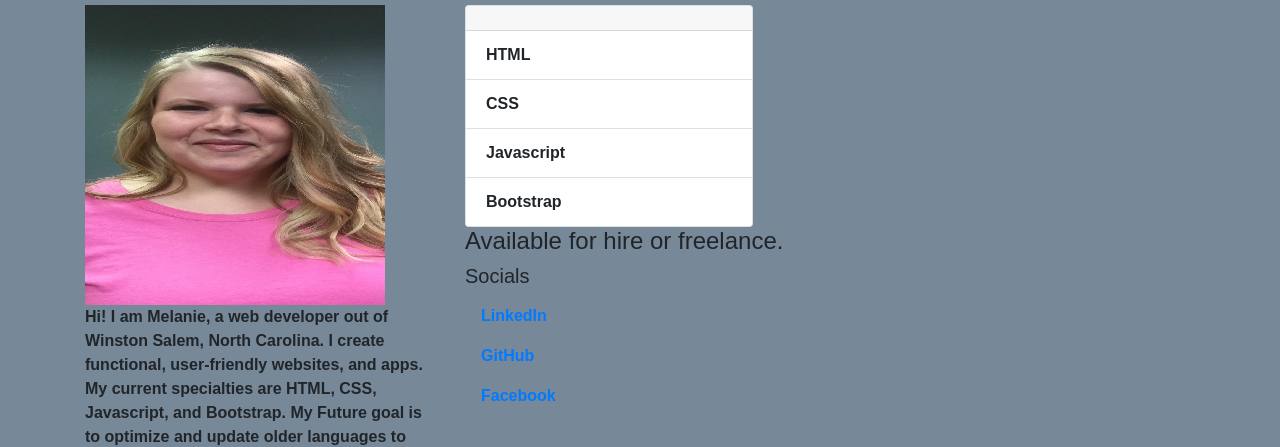
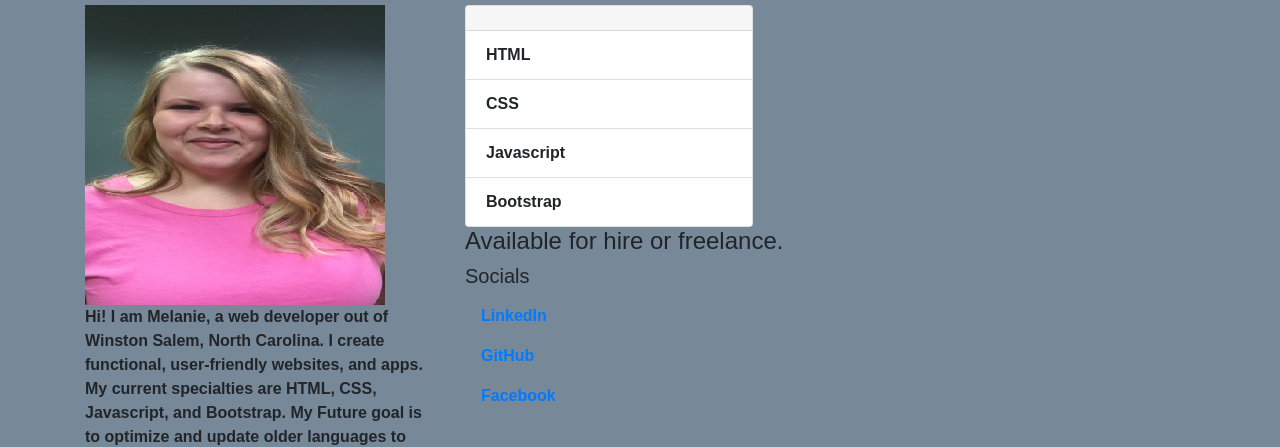
Before and after one commit to MStuart90/ResponsivePortfolio, a plain HTML site: page index.html in a window 1280 px wide. Shown: the part 358-805 px from the top of the page. Drawn offline with nearby package versions, Linux system fonts and the light colour scheme.

Commit message:
best pic so far

```diff
--- a/index.html
+++ b/index.html
@@ -50,7 +50,7 @@
           <div class="col-sm-4">
             <h2>About Me</h2>
 
-            <img src="./Img/Headshotportfolio2.PNG" alt="Melanie"
+            <img src="./Img/possibleheadshottake3.PNG" alt="Melanie"
               style="width:300px;height:300px;">
             <p>Hi! I am Melanie, a web developer out of Winston Salem, North Carolina.
             I create functional, user-friendly websites, and apps. My current specialties are HTML, CSS, Javascript, and Bootstrap. My Future goal is to optimize and update older languages to newer, more user-friendly formats to elevate the user experience.</p>
```
Also changed, not shown: Img/possibleheadshottake3.PNG (added).
